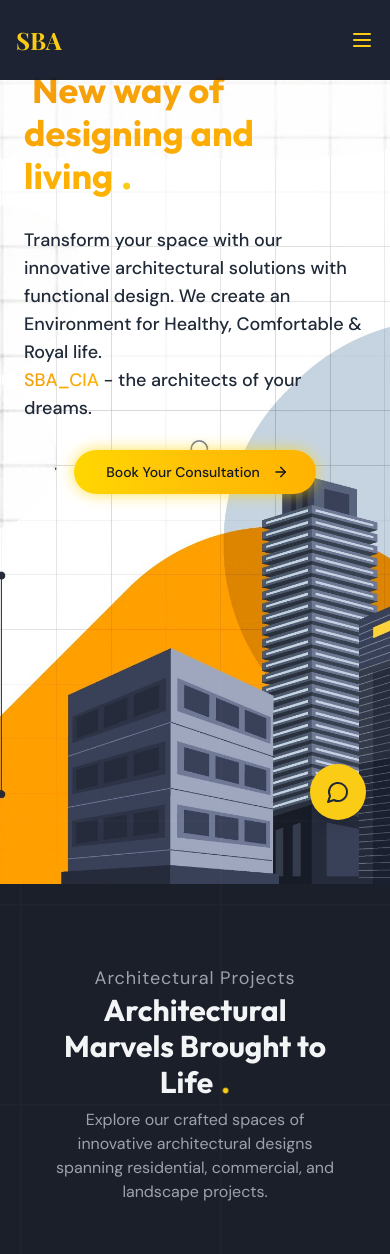
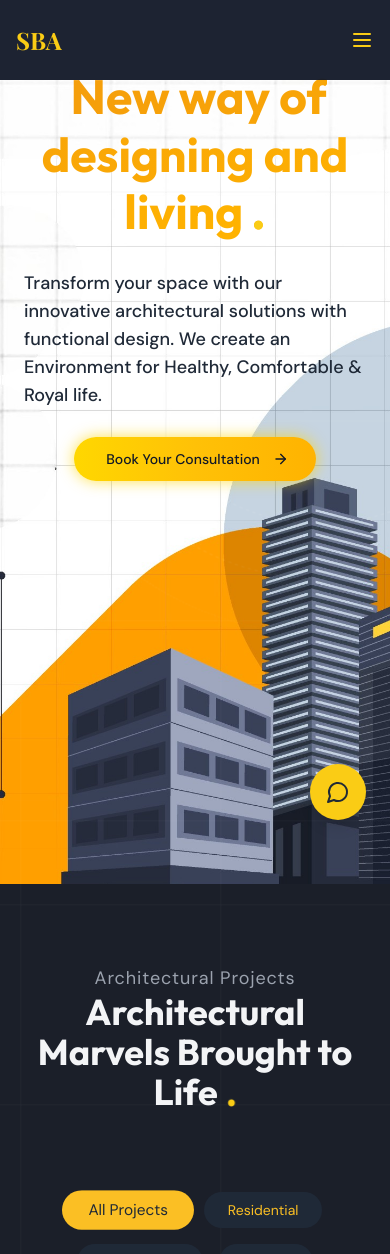
Before and after one commit to Atharva-com/SBA_CIA, a Next.js app: page / in a window 390 px wide. Shown: the top 1254 px of the page. Built offline with nearby package versions, Linux system fonts and the light colour scheme; a web font is replaced by a local one.

Commit message:
refactoring

```diff
--- a/app/homePage/about/About.tsx
+++ b/app/homePage/about/About.tsx
@@ -11,7 +11,7 @@ const AboutSection = () => {
     const ref = useRef(null);
 
     return (
-        <div ref={ref} className="px-6 py-20 md:py-20 lg:py-40 lg:my-20 lg:mx-auto relative overflow-hidden">
+        <div ref={ref} className="px-4 md:px-6 py-20 md:py-20 lg:py-40 lg:my-20 lg:mx-auto relative overflow-hidden">
 
             <div className='absolute top-10 left-0 w-full h-full z-0 opacity-50'>
                 <Image
--- a/app/homePage/hero/HeroLeft.tsx
+++ b/app/homePage/hero/HeroLeft.tsx
@@ -70,7 +70,7 @@ const HeroLeft = () => {
                             whileInView="visible"
                             variants={textAnimation}
                             transition={{ delay: 0.4 }}
-                            className="text-transparent font-outfit text-4xl md:text-6xl font-bold">
+                            className="text-transparent font-outfit text-5xl md:text-6xl font-bold text-center md:text-start">
 
                             <motion.span
                                 initial="hidden"
@@ -98,7 +98,7 @@ const HeroLeft = () => {
                         className='text-lg md:text-xl font-sans mx-auto max-w-2xl font-medium text-gray-800'>
                         Transform your space with our innovative architectural solutions with functional design. We create an Environment for Healthy, Comfortable & Royal life.
                         <br />
-                        <span className='text-gradient mt-2'>SBA_CIA </span> - the architects of your dreams.
+                        {/* <span className='text-gradient mt-2'>SBA_CIA </span> - the architects of your dreams. */}
                     </motion.div>
 
                     {/* CTA buttons */}
--- a/app/homePage/projects/Projects.tsx
+++ b/app/homePage/projects/Projects.tsx
@@ -74,7 +74,7 @@ export const ProjectsSection = () => {
     : projects.filter(project => project.category === activeCategory);
 
   return (
-    <div className="px-6 py-20 md:py-20 lg:py-40 lg:mx-auto bg-gray-950 bg-opacity-90 relative">
+    <div className="px-2 md:px-6 py-20 md:py-20 lg:py-40 lg:mx-auto bg-gray-950 bg-opacity-90 relative">
 
       {/* Background Image */}
       <HeroGridPattern />
@@ -91,7 +91,7 @@ export const ProjectsSection = () => {
       </div>
 
       {/* Main Container */}
-      <div className="container mx-auto px-6 relative flex flex-col items-center justify-center text-center gap-20">
+      <div className="container mx-auto px-2 md:px-6 relative flex flex-col items-center justify-center text-center gap-20">
 
         <motion.div
           initial={{ opacity: 0, y: 50, scale: 0.8 }}
@@ -108,7 +108,7 @@ export const ProjectsSection = () => {
             Architectural Projects
           </motion.span>
 
-          <h2 className={`font-outfit text-3xl md:text-6xl font-bold text-gray-100`}>
+          <h2 className={`font-outfit text-4xl md:text-6xl font-bold text-gray-100`}>
             Architectural Marvels Brought to Life
             <motion.span
               className="text-yellow-400 inline-block pl-2"
@@ -127,7 +127,7 @@ export const ProjectsSection = () => {
           </h2>
 
           <p
-            className={`font-sans text-gray-400 max-w-2xl mx-auto mt-2 text-center` }
+            className={`font-sans text-gray-400 max-w-2xl mx-auto mt-2 text-center md:block hidden` }
           >
             Explore our crafted spaces of innovative architectural designs spanning residential,
             commercial, and landscape projects.
--- a/app/homePage/services/Services.tsx
+++ b/app/homePage/services/Services.tsx
@@ -166,7 +166,7 @@ const ServicesSection = () => {
             OUR EXPERTISE
           </motion.span>
 
-          <h2 className={`font-outfit text-3xl md:text-6xl md:max-w-2xl font-bold text-gray-100`}>
+          <h2 className={`font-outfit text-4xl md:text-6xl md:max-w-2xl font-bold text-gray-100`}>
             Plan Your Dream Space With Our Services
           </h2>
 
--- a/app/homePage/testimonals/TestimonialsSection.tsx
+++ b/app/homePage/testimonals/TestimonialsSection.tsx
@@ -93,12 +93,12 @@ const OverlappingTestimonials = () => {
     };
 
     return (
-        <div className="relative min-h-screen bg-gray-950 bg-opacity-90 px-6 py-20 md:py-20 lg:py-40 lg:mx-auto ">
+        <div className="relative min-h-screen bg-gray-950 bg-opacity-90 px-4 md:px-6 py-20 md:py-20 lg:py-40 lg:mx-auto ">
             {/* Background Image */}
             <HeroGridPattern />
 
             {/* Content */}
-            <div className="container mx-auto px-6">
+            <div className="container mx-auto px-2 md:px-6">
                 {/* Header */}
                 <motion.div
                     initial={{ opacity: 0, y: 20 }}
@@ -140,9 +140,9 @@ const OverlappingTestimonials = () => {
                                     }}
                                 >
                                     <div className="bg-gray-900 rounded-2xl p-6 border border-gray-800 h-full">
-                                        <div className="flex gap-4 h-full">
+                                        <div className="flex md:flex-row flex-col gap-4 h-full">
                                             {/* Left Section */}
-                                            <div className="w-1/3 border-r border-gray-800 pr-4">
+                                            <div className="md:w-1/3 border-r border-gray-800 pr-4">
                                                 <div className="flex flex-col items-center text-center space-y-4">
                                                     <div className="w-16 h-16 bg-gray-800 rounded-full flex items-center justify-center">
                                                         <Icon className="w-8 h-8 text-yellow-400" />
@@ -162,7 +162,7 @@ const OverlappingTestimonials = () => {
                                             </div>
 
                                             {/* Right Section */}
-                                            <div className="w-2/3 flex items-center">
+                                            <div className="md:w-2/3 flex items-center">
                                                 <blockquote className={`${inter.className} text-gray-300 text-base italic`}>
                                                     &quot;{testimonial.content}&quot;
                                                 </blockquote>
@@ -173,9 +173,6 @@ const OverlappingTestimonials = () => {
                             );
                         })}
                     </div>
-
-                    {/* Navigation */}
-
 
                 </div>
 
@@ -205,6 +202,8 @@ const OverlappingTestimonials = () => {
                             <ChevronRight className="w-6 h-6" />
                         </motion.button>
                     </div>
+
+
             </div>
         </div>
     );
```
